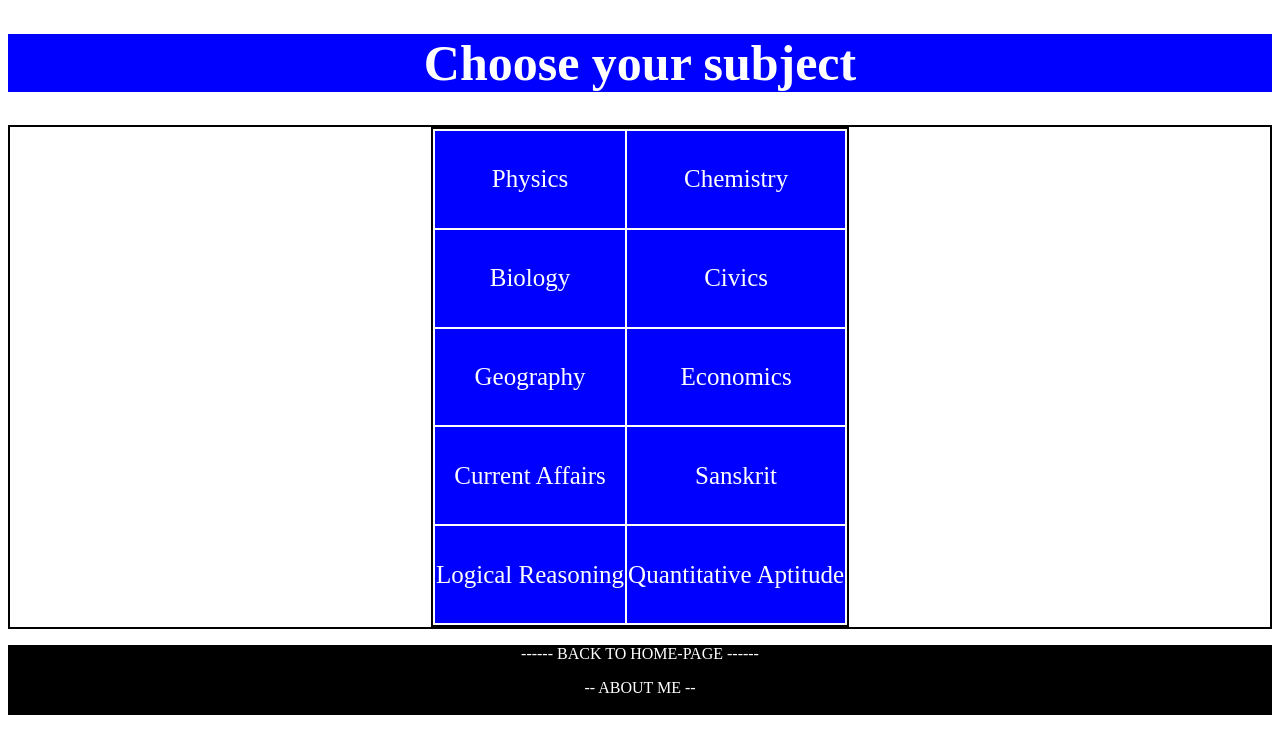
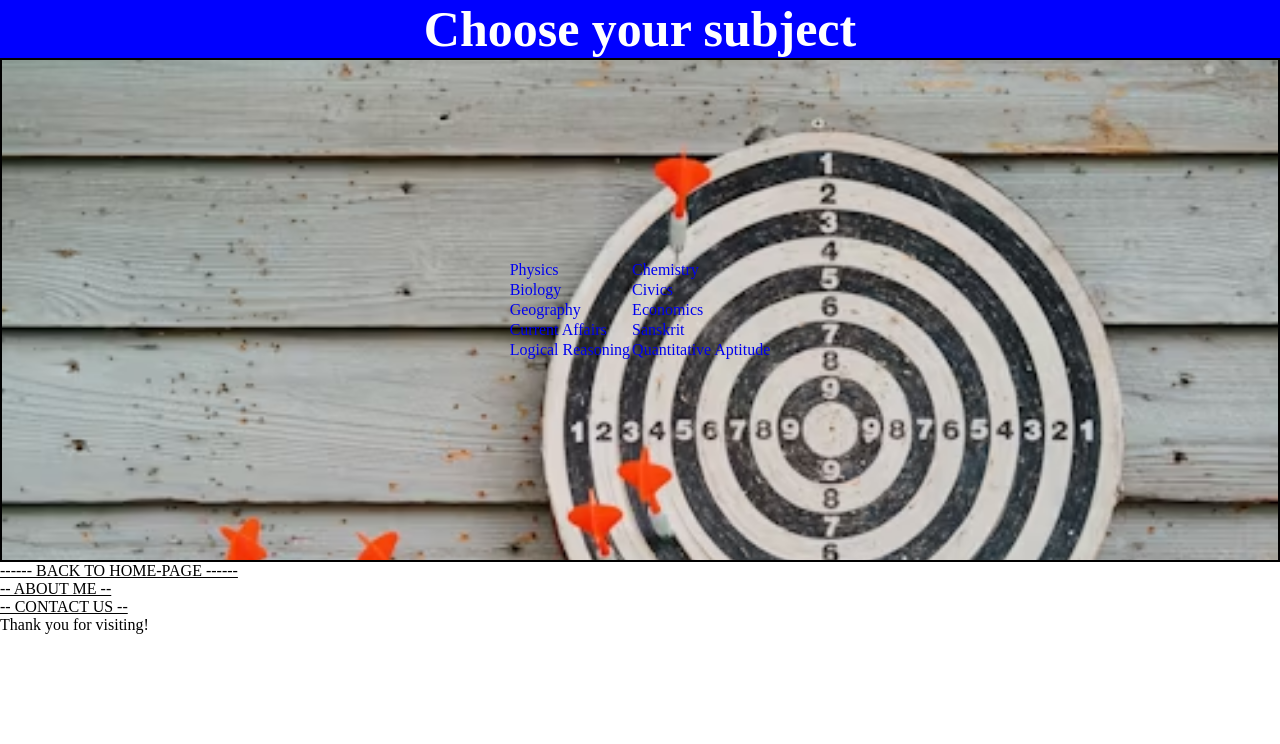
Before and after one commit to Priyanvi9/QUIZ_GAME, a plain HTML site: page index2.html in a window 1280 px wide. Drawn offline with Linux system fonts and the light colour scheme.

Commit message:
Update style2.css

```diff
--- a/style2.css
+++ b/style2.css
@@ -1,15 +1,15 @@
-<<<<<<< HEAD
-* {
+/* <<<<<<< HEAD */
+/* * {
   margin: 0%;
   padding: 0%;
-}
+} */
 /* body {
   /* background-image: url("/bgi2.png");
   background-attachment: fixed;
   background-size: cover;
   background-position: center;
   background-blend-mode: color; */
-h1 {
+/* h1 {
   text-align: center;
   background-color: blue;
   color: white;
@@ -20,16 +20,71 @@ h1 {
   border: 2px solid black;
   align-items: center;
   justify-content: center;
-  height: 500px;
+  height: 500px; */
   /* background-image: url("/bgi2.png");
   background-attachment: fixed;
   background-size: cover;
   background-position: center; */
+/* } */
+/* .subject {
+  text-decoration: none;
+  /* text-align: center; */
+/*   font-size: 25px;
+  color: inherit;
 }
+#table {
+  border: 2px solid black;
+  height: 500px;
+} */
+/* .s {
+  background-color: blue;
+  text-align: center;
+  color: white; */
+/* } */
+/* #bottom {
+  background-color: black;
+  color: white;
+  height: 70px;
+  /* padding-bottom: 5px; */
+/* } */
+/* .p {
+  text-align: center;
+  text-decoration: none;
+} */
+/* a {
+  text-decoration: none;
+} */
+* {
+  margin: 0%;
+  padding: 0%;
+}
+ body {
+  /* background-image: url("bgi2.png");
+  background-attachment: fixed;
+  background-size: cover;
+  background-position: center;
+  background-blend-mode: color; */
+ h1 {
+  text-align: center;
+  background-color: blue;
+  color: white;
+  font-size: 50px;
+}
+#container {
+   display: flex;
+  border: 2px solid black;
+  align-items: center;
+  justify-content: center;
+  height: 500px;
+ background-image: url("bgi2.png");
+  background-attachment: fixed;
+  background-size: cover;
+  background-position: center;
+ }
 .subject {
   text-decoration: none;
-  /* text-align: center; */
-  font-size: 25px;
+  /* text-align: center;
+font-size: 25px;
   color: inherit;
 }
 #table {
@@ -41,12 +96,12 @@ h1 {
   text-align: center;
   color: white;
 }
-#bottom {
+ #bottom {
   background-color: black;
   color: white;
   height: 70px;
-  /* padding-bottom: 5px; */
-}
+   padding-bottom: 5px;
+ }
 .p {
   text-align: center;
   text-decoration: none;
@@ -54,60 +109,3 @@ h1 {
 a {
   text-decoration: none;
 }
-/* =======
-* {
-  margin: 0%;
-  padding: 0%;
-}
-/* body {
-  /* background-image: url("bgi2.png");
-  background-attachment: fixed;
-  background-size: cover;
-  background-position: center;
-  background-blend-mode: color; */
-/* h1 {
-  text-align: center;
-  background-color: blue;
-  color: white;
-  font-size: 50px;
-}
-#container { */
-/*   display: flex;
-  border: 2px solid black;
-  align-items: center;
-  justify-content: center;
-  height: 500px;
-  /* background-image: url("/bgi2.png");
-  background-attachment: fixed;
-  background-size: cover;
-  background-position: center; */
-/* }
-.subject {
-  text-decoration: none;
-  /* text-align: center; */
-/*   font-size: 25px;
-  color: inherit;
-}
-#table {
-  border: 2px solid black;
-  height: 500px; */
-/* }
-.s {
-  background-color: blue;
-  text-align: center;
-  color: white;
-} */
-/* #bottom { */
-/*   background-color: black;
-  color: white;
-  height: 70px;
-  /* padding-bottom: 5px; */
-/* }
-.p {
-  text-align: center;
-  text-decoration: none;
-}
-a {
-  text-decoration: none;
-} */
-/* >>>>>>> ed6de47abcf6189c01c835b4446180a4c2d4a30e */
```
